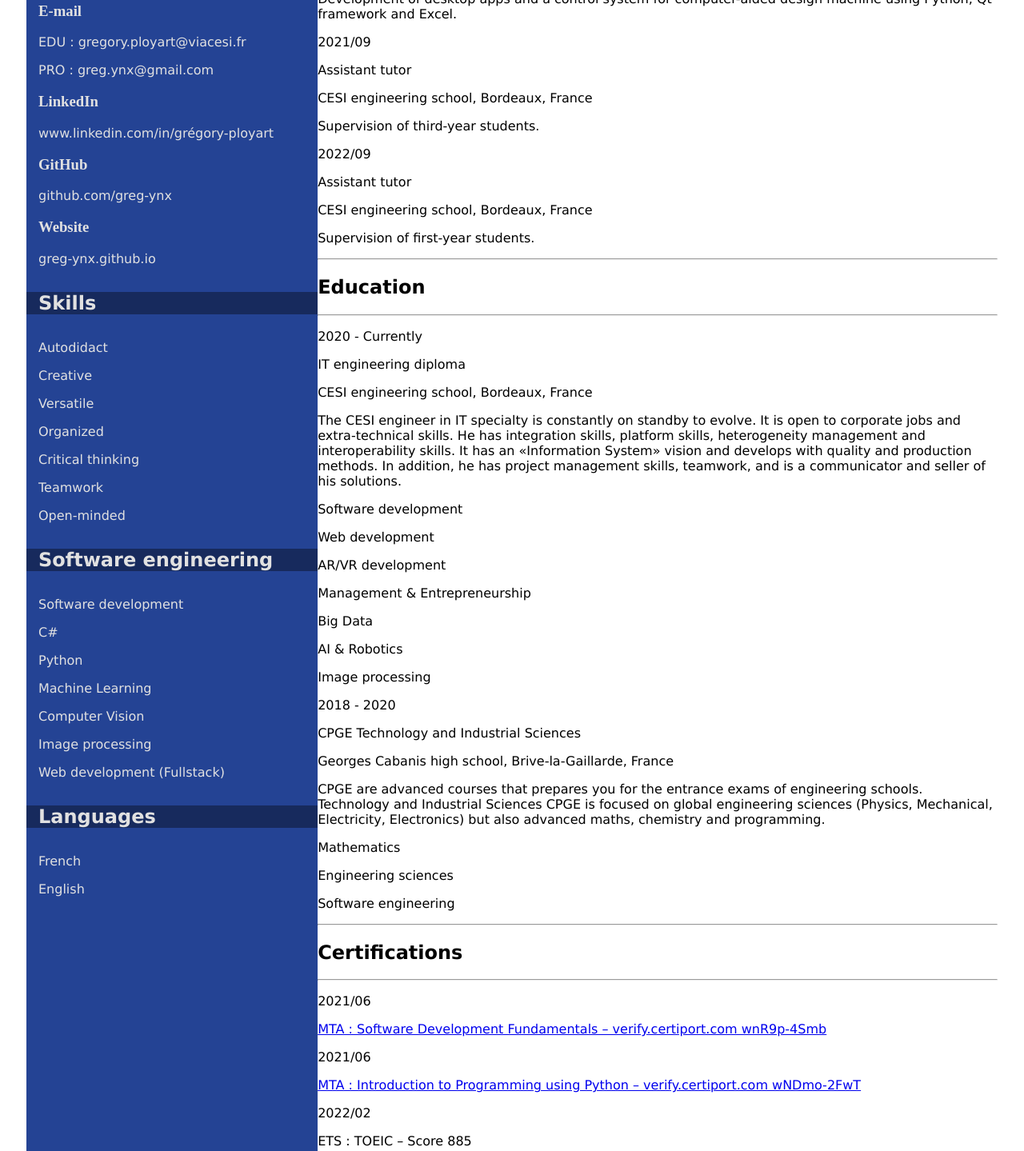
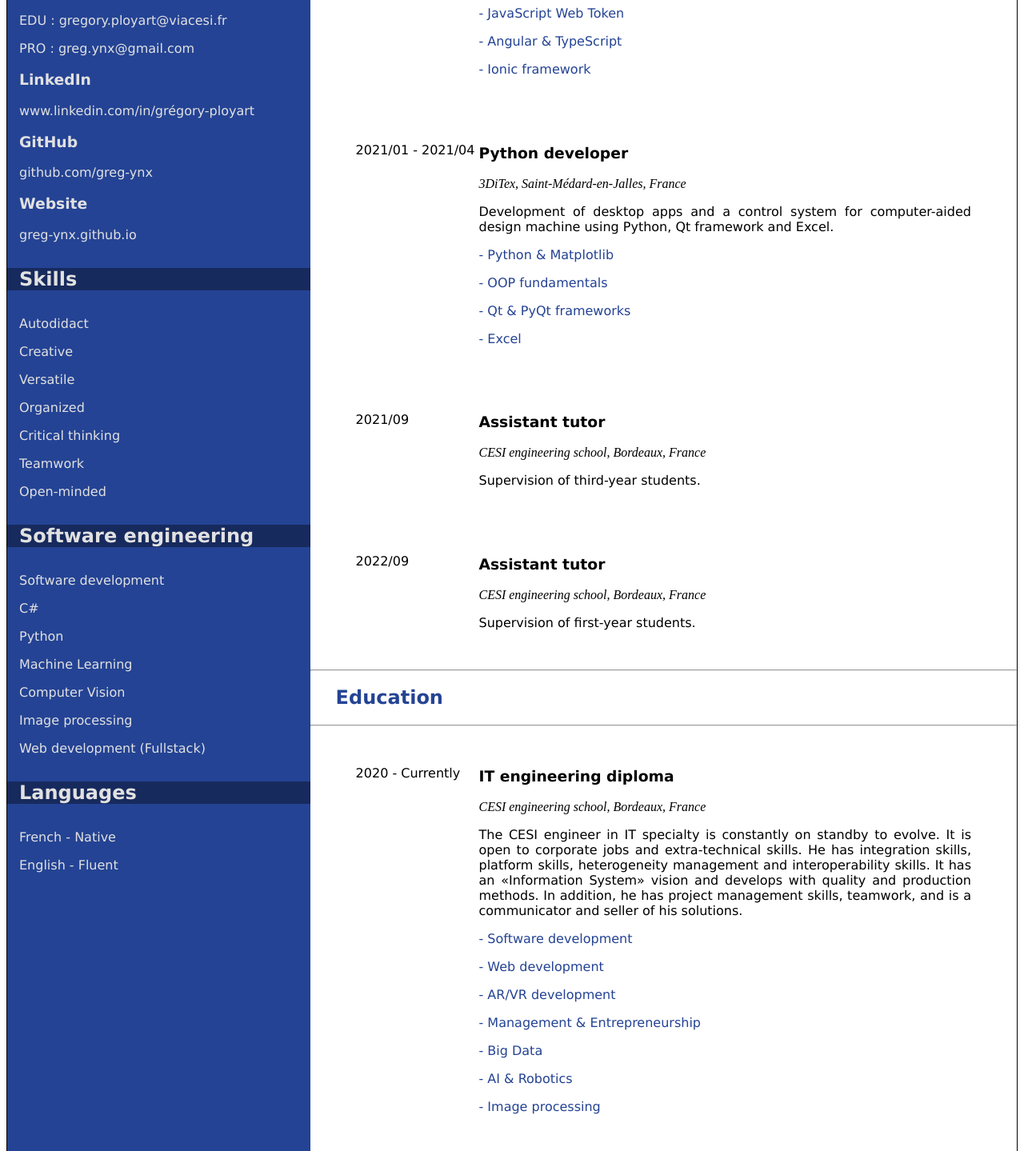
Before and after one commit to greg-ynx/resume-v1, a plain HTML site: page resume.html in a window 1280 px wide. Shown: the part 447-1886 px from the top of the page at 80% size. Drawn offline with Linux system fonts and the light colour scheme.

Commit message:
Web version done

```diff
--- a/resume-style.css
+++ b/resume-style.css
@@ -1,11 +1,14 @@
-p, h2 {
+.resume {
+    border: 1px solid black;
+}
+
+p, h2, h3 {
     font-family: Verdana, sans-serif;
 }
 
 .main-grid-container {
     display: grid;
     grid-template-columns: 30% 70%;
-    padding: 25px;
 }
 
 #sideItem {
@@ -18,7 +21,7 @@ p, h2 {
 }
 
 #identityItem {
-    background-color: #1E1E1E;;
+    background-color: #1E1E1E;
 }
 
 p.identity-content {
@@ -33,3 +36,26 @@ p.identity-content {
     margin-bottom: 2rem;
     background-color: #172A5D;
 }
+
+.main-item-title h2, .main-item-content, #IntroductionSection {
+    margin-left: 2rem;
+    margin-right: 2rem;
+}
+
+.main-item-title {
+    color: #244394;
+}
+
+.main-item-content {
+    display: grid;
+    grid-template-columns: 20% 80%;
+    padding: 25px;
+}
+
+.content-info-description, #IntroductionSection {
+    text-align: justify;
+}
+
+.acquired-skills {
+    color: #244394;
+}
--- a/resume.html
+++ b/resume.html
@@ -7,7 +7,7 @@
 </head>
 <body>
     <div>
-        <div class="main-grid-container">
+        <div class="resume main-grid-container">
             <div id="sideItem">
                 <div id="identityItem">
                     <div style="text-align: center; padding-top: 20px;">
@@ -77,8 +77,8 @@
                     <div id="LanguagesSection">
                         <div>
                             <h2 class="informationItem-title">Languages</h2>
-                            <p>French</p>
-                            <p>English</p>
+                            <p>French - Native</p>
+                            <p>English - Fluent</p>
                         </div>
                     </div>
                 </div>
@@ -87,8 +87,9 @@
                 <div id="IntroductionSection">
                     <div>
                         <p>
-                            IT student programming since high school, I want to become a software engineer specialized
-                            in metaverse technology such as eXtended Reality.
+                            I am an IT student who is programming since high school, I want to become a software
+                            engineer specialized in metaverse technology such as eXtended Reality and Computer Vision.
+                            I am also open to work on web development, game development and AI programming projects.
                         </p>
                     </div>
                 </div>
@@ -104,13 +105,19 @@
                         </div>
                         <div class="content-info">
                             <div class="content-info-title">
-                                <p>Full-stack developer</p>
+                                <h3>Full-stack developer</h3>
                             </div>
                             <div class="content-info-at">
-                                <p>International Bank of Mauritania, Nouakchott, Mauritania</p>
+                                <i>International Bank of Mauritania, Nouakchott, Mauritania</i>
                             </div>
                             <div class="content-info-description">
                                 <p>Development of desktop software as well as a payroll management application.</p>
+                                <p class="acquired-skills">- Full-stack development</p>
+                                <p class="acquired-skills">- Java & Swing</p>
+                                <p class="acquired-skills">- Spring framework (SpringBoot, SpringSecurity)</p>
+                                <p class="acquired-skills">- JavaScript Web Token</p>
+                                <p class="acquired-skills">- Angular & TypeScript</p>
+                                <p class="acquired-skills">- Ionic framework</p>
                             </div>
                         </div>
                     </div>
@@ -120,14 +127,20 @@
                         </div>
                         <div class="content-info">
                             <div class="content-info-title">
-                                <p>Python developer</p>
+                                <h3>Python developer</h3>
                             </div>
                             <div class="content-info-at">
-                                <p>3DiTex, Saint-Médard-en-Jalles, France</p>
+                                <i>3DiTex, Saint-Médard-en-Jalles, France</i>
                             </div>
                             <div class="content-info-description">
-                                <p>Development of desktop apps and a control system for computer-aided design machine using
-                                Python, Qt framework and Excel.</p>
+                                <p>
+                                    Development of desktop apps and a control system for computer-aided design machine using
+                                    Python, Qt framework and Excel.
+                                </p>
+                                <p class="acquired-skills">- Python & Matplotlib</p>
+                                <p class="acquired-skills">- OOP fundamentals</p>
+                                <p class="acquired-skills">- Qt & PyQt frameworks</p>
+                                <p class="acquired-skills">- Excel</p>
                             </div>
                         </div>
                     </div>
@@ -137,10 +150,10 @@
                         </div>
                         <div class="content-info">
                             <div class="content-info-title">
-                                <p>Assistant tutor</p>
+                                <h3>Assistant tutor</h3>
                             </div>
                             <div class="content-info-at">
-                                <p>CESI engineering school, Bordeaux, France</p>
+                                <i>CESI engineering school, Bordeaux, France</i>
                             </div>
                             <div class="content-info-description">
                                 <p>Supervision of third-year students.</p>
@@ -153,10 +166,10 @@
                         </div>
                         <div class="content-info">
                             <div class="content-info-title">
-                                <p>Assistant tutor</p>
+                                <h3>Assistant tutor</h3>
                             </div>
                             <div class="content-info-at">
-                                <p>CESI engineering school, Bordeaux, France</p>
+                                <i>CESI engineering school, Bordeaux, France</i>
                             </div>
                             <div class="content-info-description">
                                 <p>Supervision of first-year students.</p>
@@ -176,10 +189,10 @@
                         </div>
                         <div class="content-info">
                             <div class="content-info-title">
-                                <p>IT engineering diploma</p>
+                                <h3>IT engineering diploma</h3>
                             </div>
                             <div class="content-info-at">
-                                <p>CESI engineering school, Bordeaux, France</p>
+                                <i>CESI engineering school, Bordeaux, France</i>
                             </div>
                             <div class="content-info-description">
                                 <p>
@@ -189,13 +202,13 @@
                                     It has an «Information System» vision and develops with quality and production methods.
                                     In addition, he has project management skills, teamwork, and is a communicator and seller of his solutions.
                                 </p>
-                                <p class="acquired-skills">Software development</p>
-                                <p class="acquired-skills">Web development</p>
-                                <p class="acquired-skills">AR/VR development</p>
-                                <p class="acquired-skills">Management & Entrepreneurship</p>
-                                <p class="acquired-skills">Big Data</p>
-                                <p class="acquired-skills">AI & Robotics</p>
-                                <p class="acquired-skills">Image processing</p>
+                                <p class="acquired-skills">- Software development</p>
+                                <p class="acquired-skills">- Web development</p>
+                                <p class="acquired-skills">- AR/VR development</p>
+                                <p class="acquired-skills">- Management & Entrepreneurship</p>
+                                <p class="acquired-skills">- Big Data</p>
+                                <p class="acquired-skills">- AI & Robotics</p>
+                                <p class="acquired-skills">- Image processing</p>
                             </div>
                         </div>
                     </div>
@@ -205,19 +218,19 @@
                         </div>
                         <div class="content-info">
                             <div class="content-info-title">
-                                <p>CPGE Technology and Industrial Sciences</p>
+                                <h3>CPGE Technology and Industrial Sciences</h3>
                             </div>
                             <div class="content-info-at">
-                                <p>Georges Cabanis high school, Brive-la-Gaillarde, France</p>
+                                <i>Georges Cabanis high school, Brive-la-Gaillarde, France</i>
                             </div>
                             <div class="content-info-description">
                                 <p>
                                     CPGE are advanced courses that prepares you for the entrance exams of engineering schools.
                                     Technology and Industrial Sciences CPGE is focused on global engineering sciences (Physics, Mechanical, Electricity, Electronics) but also advanced maths, chemistry and programming.
                                 </p>
-                                <p class="acquired-skills">Mathematics</p>
-                                <p class="acquired-skills">Engineering sciences</p>
-                                <p class="acquired-skills">Software engineering</p>
+                                <p class="acquired-skills">- Mathematics</p>
+                                <p class="acquired-skills">- Engineering sciences</p>
+                                <p class="acquired-skills">- Software engineering</p>
                             </div>
                         </div>
                     </div>
```
